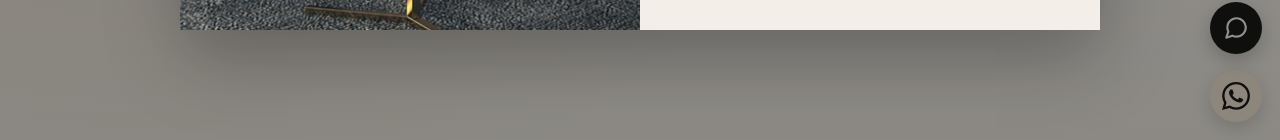
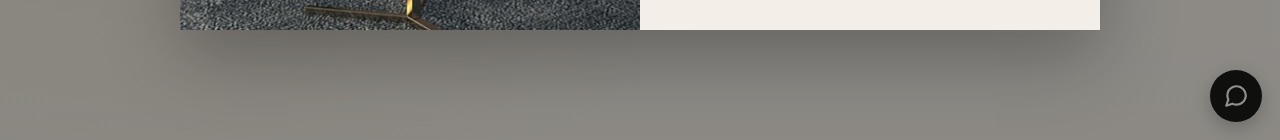
Before and after one commit to code4lifestyle/humblehome, an Angular app in the folder livora/: page / in a window 1280 px wide. Shown: the part 660-800 px from the top of the page. Built offline with nearby package versions, Linux system fonts and the light colour scheme; no server answers; the database is empty.

Commit message:
Remove floating WhatsApp button; chatbot is now the only contact button

```diff
--- a/livora/src/app/app.html
+++ b/livora/src/app/app.html
@@ -10,7 +10,6 @@
   </div>
 
   <app-footer />
-  <app-whatsapp-button />
   <app-chatbot-widget />
   <app-signup-popup />
 }
--- a/livora/src/app/app.ts
+++ b/livora/src/app/app.ts
@@ -9,7 +9,6 @@ import { HeaderComponent } from './layout/header/header.component';
 import { ChatbotWidgetComponent } from './layout/chatbot-widget/chatbot-widget.component';
 import { SignupPopupComponent } from './layout/signup-popup/signup-popup.component';
 import { ToastContainerComponent } from './layout/toast-container/toast-container.component';
-import { WhatsappButtonComponent } from './layout/whatsapp-button/whatsapp-button.component';
 
 const isAdminPath = (path: string): boolean => path === '/admin' || path.startsWith('/admin/');
 
@@ -20,7 +19,6 @@ const isAdminPath = (path: string): boolean => path === '/admin' || path.startsW
     RouterOutlet,
     HeaderComponent,
     FooterComponent,
-    WhatsappButtonComponent,
     ChatbotWidgetComponent,
     ToastContainerComponent,
     SignupPopupComponent,
@@ -35,7 +33,7 @@ export class App {
   private readonly document = inject(DOCUMENT);
   private readonly isBrowser = isPlatformBrowser(inject(PLATFORM_ID));
 
-  /** Dashboard pages render without the shop header, footer and WhatsApp button. */
+  /** Dashboard pages render without the shop header and footer. */
   // DOCUMENT, not the bare `location` global: `location` does not exist during prerendering (Node).
   protected readonly isAdmin = signal(isAdminPath(this.document.location.pathname));
 
--- a/livora/src/app/layout/chatbot-widget/chatbot-widget.component.scss
+++ b/livora/src/app/layout/chatbot-widget/chatbot-widget.component.scss
@@ -1,7 +1,7 @@
 // Automatic chatbot widget. Uses only the site's own design tokens
 // (near-black #0b0b0a, cream #f8f5ef, dark gold #a27b35, Montserrat / Bodoni Moda).
-// The bubble sits above the existing WhatsApp button (bottom 18px + 52px tall
-// + 16px gap = 86px); the WhatsApp button itself is not moved.
+// The bubble sits at the bottom-right corner (bottom 18px); the floating
+// WhatsApp button was removed, so the chatbot is now the only contact button.
 .chatbot-widget {
   font-family: var(--font-family);
 }
@@ -9,7 +9,7 @@
 .chatbot-bubble {
   position: fixed;
   right: 18px;
-  bottom: 86px;
+  bottom: 18px;
   z-index: 960;
   display: inline-flex;
   align-items: center;
@@ -43,12 +43,12 @@
 .chatbot-panel {
   position: fixed;
   right: 18px;
-  bottom: 152px;
+  bottom: 84px;
   z-index: 960;
   display: flex;
   flex-direction: column;
   width: min(360px, calc(100vw - 36px));
-  max-height: min(520px, calc(100dvh - 180px));
+  max-height: min(520px, calc(100dvh - 112px));
   overflow: hidden;
   border: 1px solid var(--color-divider);
   border-radius: var(--radius-md);
```
